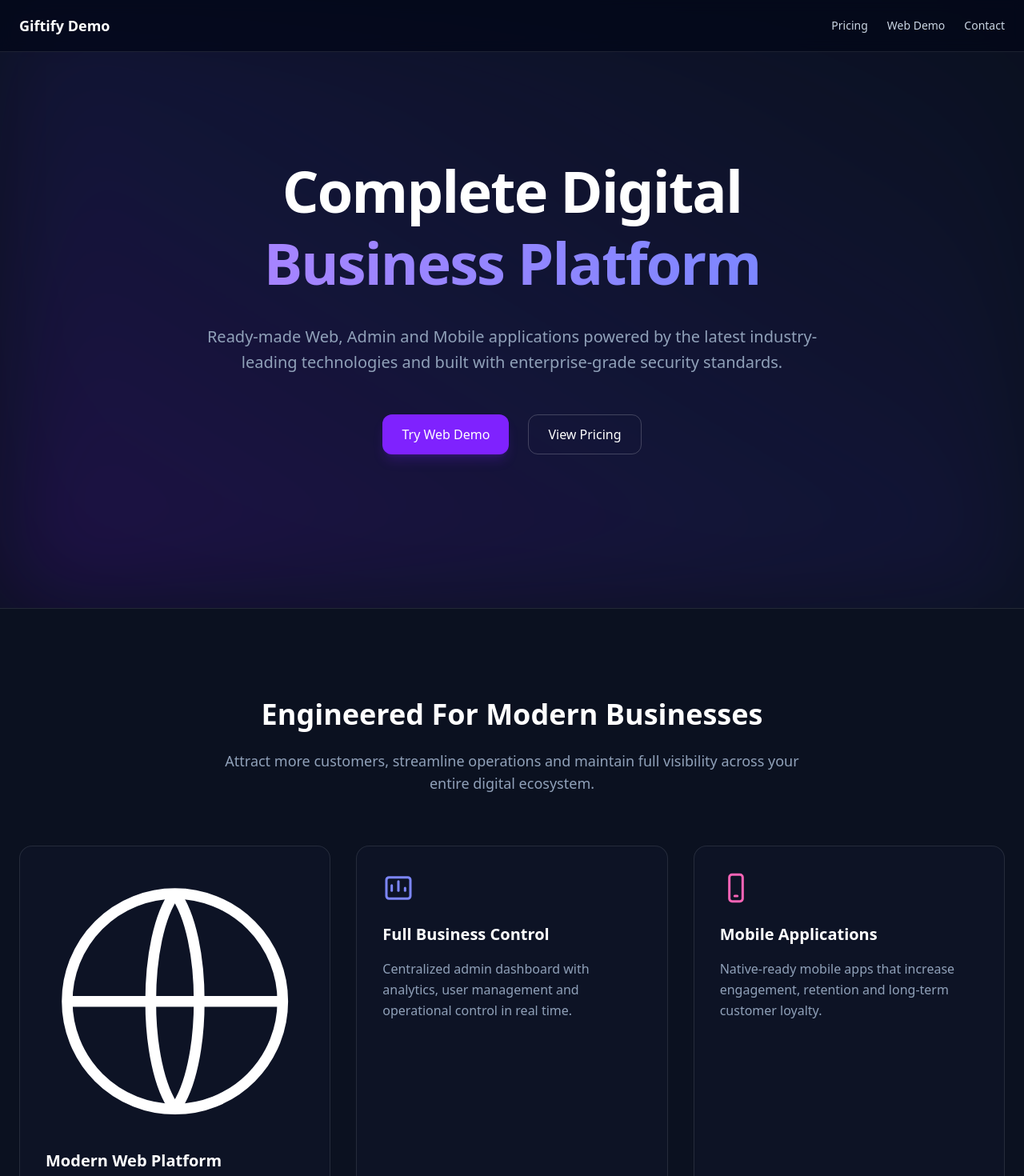
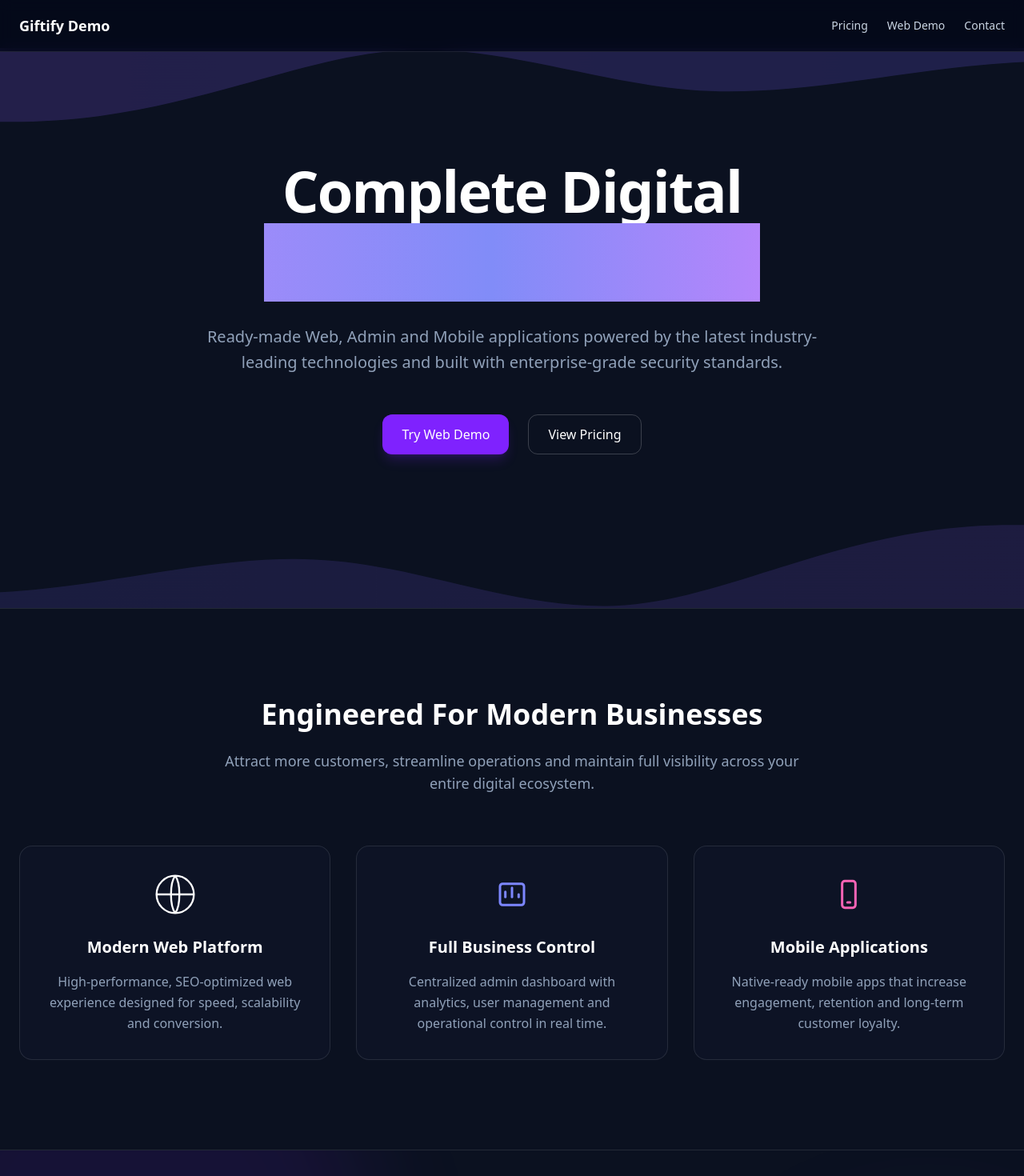
Before and after one commit to khachikzahalyan/Giftify, a Next.js app: page / in a window 1280 px wide. Shown: the top 1470 px of the page at 80% size. Built offline with nearby package versions, Linux system fonts and the light colour scheme.

Commit message:
Add new ICON

```diff
--- a/app/globals.css
+++ b/app/globals.css
@@ -23,3 +23,33 @@ html, body {
 .animate-float-slower {
   animation: floatSlower 25s ease-in-out infinite;
 }
+@keyframes waveSlow {
+  0% {
+    transform: translateX(0);
+  }
+  100% {
+    transform: translateX(-25%);
+  }
+}
+
+.animate-waveSlow {
+  animation: waveSlow 18s linear infinite;
+}
+@keyframes gradientFlow {
+  0% { background-position: 0% 50%; }
+  50% { background-position: 100% 50%; }
+  100% { background-position: 0% 50%; }
+}
+
+.gradient-text-animated {
+  background: linear-gradient(
+    90deg,
+    #a78bfa,
+    #818cf8,
+    #c084fc,
+    #a78bfa
+  );
+  background-size: 200% 200%;
+  animation: gradientFlow 8s ease infinite;
+  -webkit-text-fill-color: transparent;
+}
--- a/components/marketing/Features.tsx
+++ b/components/marketing/Features.tsx
@@ -41,24 +41,32 @@ export default function Features({
 
   {items.map((item, index) => (
     <Reveal key={item.id} delay={index * 0.1}>
-              <Card className="h-full flex flex-col justify-between
+      <Card
+        className="h-full flex flex-col items-center text-center
+                   p-8 min-h-[260px]
                    bg-slate-900/60 backdrop-blur
                    border border-white/10
+                   transition-all duration-300
                    hover:border-violet-500/40
-                               transition-all duration-300
-                               hover:-translate-y-1">
+                   hover:bg-slate-900/70
+                   hover:shadow-[0_0_40px_rgba(139,92,246,0.12)]
+                   hover:-translate-y-1"
+      >
 
-                <div>
-                  <div className="text-4xl mb-6">{item.icon}</div>
+        {/* ICON */}
+        <div className="mb-6 w-14 h-14 flex items-center justify-center">
+          {item.icon}
+        </div>
 
+        {/* TITLE */}
         <h3 className="text-xl font-semibold mb-4">
           {item.title}
         </h3>
 
-                  <p className="text-slate-400 leading-relaxed">
+        {/* DESCRIPTION */}
+        <p className="text-slate-400 leading-relaxed max-w-xs">
           {item.description}
         </p>
-                </div>
 
       </Card>
     </Reveal>
--- a/components/marketing/Hero.tsx
+++ b/components/marketing/Hero.tsx
@@ -20,17 +20,57 @@ type HeroContent = {
 export default function Hero({ content }: { content: HeroContent }) {
   return (
 <section className="relative overflow-hidden min-h-[95vh] flex items-center justify-center text-center">
+{/* TOP SOFT WAVE */}
+<div className="absolute top-15 left-0 w-full overflow-hidden pointer-events-none">
+  <svg
+    className="relative block w-[200%] h-[160px] animate-waveSlow opacity-20"
+    viewBox="0 0 1200 120"
+    preserveAspectRatio="none"
+  >
+    <path
+      d="M0,0V46.29c47.29,22,104.57,29,158,17.39C230.88,47.5,284.26,5,339,1.8c54.73-3.2,109.73,30.23,164,37.44C557.44,46.45,612.44,26.08,667,17.12c54.56-9,109.56-6.09,164,5.6C885.44,34.41,940.44,54.28,995,56.19c54.56,1.9,109.56-14.19,164-25.23V0Z"
+      fill="url(#waveGradientTop)"
+    />
+    <defs>
+      <linearGradient id="waveGradientTop" x1="0" x2="1" y1="0" y2="0">
+        <stop offset="0%" stopColor="#8b5cf6" />
+        <stop offset="100%" stopColor="#6366f1" />
+      </linearGradient>
+    </defs>
+  </svg>
+</div>
 
-  <div className="absolute inset-0 bg-gradient-to-tr from-violet-700/20 via-indigo-600/10 to-transparent blur-3xl" />
+  {/* SOFT ANIMATED WAVES */}
+<div className="absolute bottom-0 left-0 w-full overflow-hidden leading-none pointer-events-none rotate-180">
+  <svg
+    className="relative block w-[200%] h-[180px] animate-waveSlow"
+    viewBox="0 0 1200 120"
+    preserveAspectRatio="none"
+  >
+    <path
+      d="M0,0V46.29c47.29,22,104.57,29,158,17.39C230.88,47.5,284.26,5,339,1.8c54.73-3.2,109.73,30.23,164,37.44C557.44,46.45,612.44,26.08,667,17.12c54.56-9,109.56-6.09,164,5.6C885.44,34.41,940.44,54.28,995,56.19c54.56,1.9,109.56-14.19,164-25.23V0Z"
+      fill="url(#waveGradient)"
+      opacity="0.15"
+    />
+    <defs>
+      <linearGradient id="waveGradient" x1="0" x2="1" y1="0" y2="0">
+        <stop offset="0%" stopColor="#8b5cf6" />
+        <stop offset="100%" stopColor="#6366f1" />
+      </linearGradient>
+    </defs>
+  </svg>
+</div>
+
 
   <Container className="relative">
 
-    <h1 className="text-5xl md:text-6xl lg:text-7xl font-bold tracking-tight leading-tight">
-      {content.titleLine1} <br />
-      <span className="bg-gradient-to-r from-violet-400 to-indigo-400 bg-clip-text text-transparent">
-        {content.titleHighlight}
-      </span>
-    </h1>
+<h1 className="text-5xl md:text-6xl lg:text-7xl font-bold tracking-tight leading-tight">
+  {content.titleLine1} <br />
+
+  <span className="gradient-text-animated">
+    {content.titleHighlight}
+  </span>
+</h1>
 
     <p className="mt-8 text-lg md:text-xl text-slate-400 max-w-3xl mx-auto leading-relaxed">
       {content.description}
```
Lines whose indentation alone changed are shown as unchanged.
